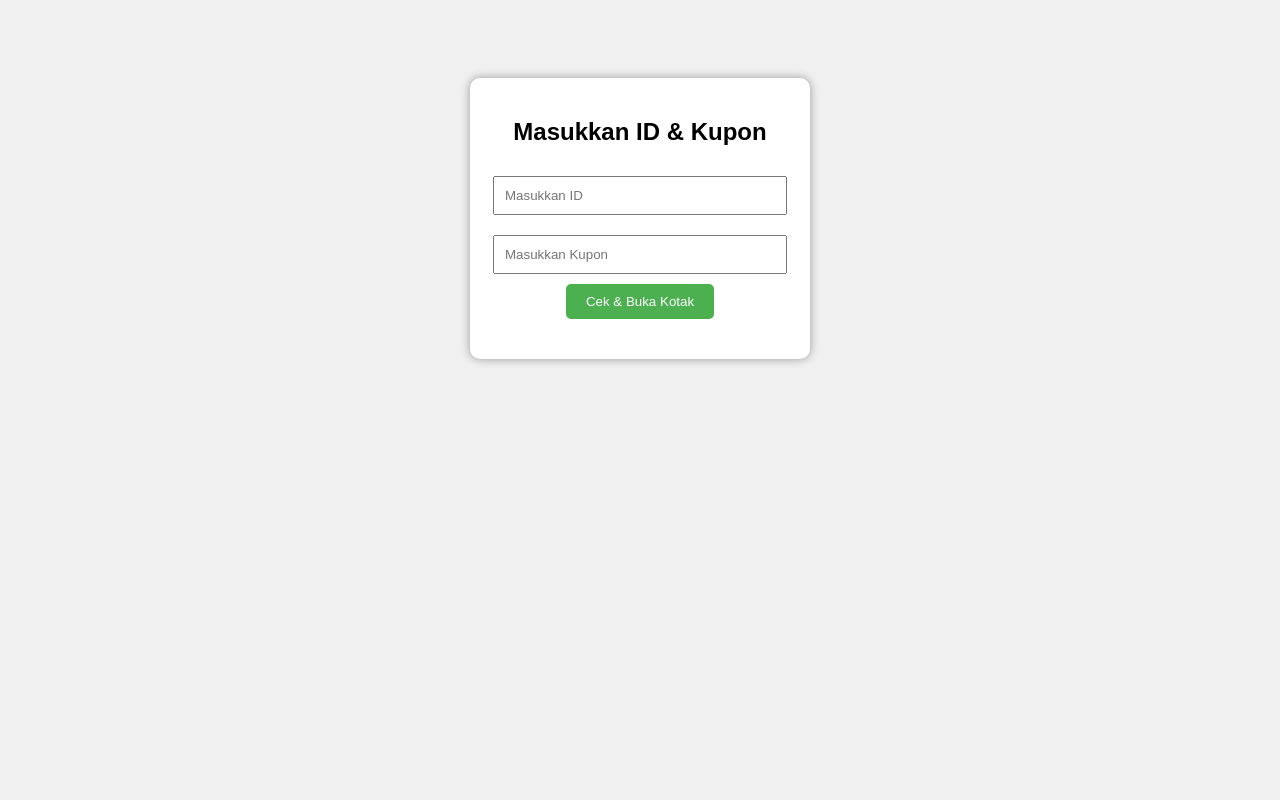
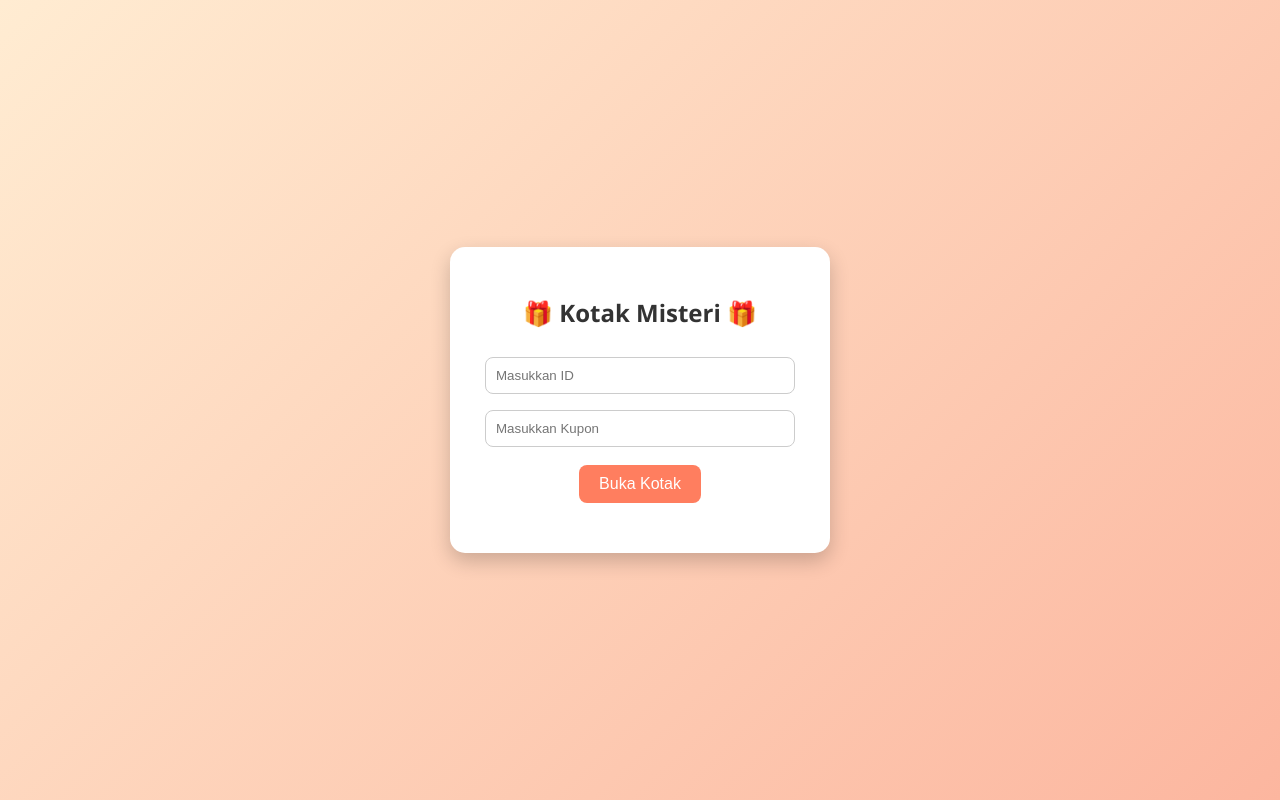
Before and after one commit to hendrawanblg88/cobaterus, a plain HTML site: page index.html in a window 1280 px wide. Drawn offline with Linux system fonts and the light colour scheme.

Commit message:
Update index.html

```diff
--- a/index.html
+++ b/index.html
@@ -2,22 +2,69 @@
 <html lang="id">
 <head>
   <meta charset="UTF-8">
-  <title>Kotak Misteri</title>
+  <title>Game Kotak Misteri</title>
   <style>
-    body { font-family: Arial, sans-serif; text-align: center; background: #f0f0f0; padding: 50px; }
-    .box { margin: 20px auto; width: 300px; background: white; border-radius: 10px; box-shadow: 0 0 10px #999; padding: 20px; }
-    input { padding: 10px; width: 90%; margin: 10px 0; }
-    button { padding: 10px 20px; background: #4CAF50; color: white; border: none; border-radius: 5px; }
-    #result { margin-top: 20px; font-size: 18px; font-weight: bold; }
+    body {
+      font-family: 'Segoe UI', sans-serif;
+      background: linear-gradient(135deg, #ffecd2 0%, #fcb69f 100%);
+      display: flex;
+      justify-content: center;
+      align-items: center;
+      height: 100vh;
+      margin: 0;
+    }
+
+    .container {
+      background: white;
+      padding: 30px;
+      border-radius: 15px;
+      box-shadow: 0 8px 20px rgba(0,0,0,0.2);
+      text-align: center;
+      width: 320px;
+    }
+
+    h2 {
+      margin-bottom: 20px;
+      color: #333;
+    }
+
+    input {
+      width: 90%;
+      padding: 10px;
+      margin: 8px 0;
+      border: 1px solid #ccc;
+      border-radius: 8px;
+    }
+
+    button {
+      background-color: #ff7e5f;
+      color: white;
+      padding: 10px 20px;
+      border: none;
+      border-radius: 8px;
+      cursor: pointer;
+      font-size: 16px;
+      margin-top: 10px;
+    }
+
+    button:hover {
+      background-color: #eb5e39;
+    }
+
+    #result {
+      margin-top: 20px;
+      font-weight: bold;
+      color: #333;
+    }
   </style>
 </head>
 <body>
 
-  <div class="box">
-    <h2>Masukkan ID & Kupon</h2>
+  <div class="container">
+    <h2>🎁 Kotak Misteri 🎁</h2>
     <input type="text" id="id" placeholder="Masukkan ID">
     <input type="text" id="kupon" placeholder="Masukkan Kupon">
-    <button onclick="cekKupon()">Cek & Buka Kotak</button>
+    <button onclick="cekKupon()">Buka Kotak</button>
     <div id="result"></div>
   </div>
 
@@ -27,9 +74,10 @@
     function cekKupon() {
       const id = document.getElementById("id").value.trim();
       const kupon = document.getElementById("kupon").value.trim();
+      const resultDiv = document.getElementById("result");
 
       if (!id || !kupon) {
-        document.getElementById("result").innerText = "Isi ID dan Kupon terlebih dahulu.";
+        resultDiv.innerText = "⚠️ Masukkan ID dan Kupon terlebih dahulu.";
         return;
       }
 
@@ -39,28 +87,29 @@
           if (data.status === "success") {
             const hadiah = bukaHadiah();
             simpanHadiah(data.row, hadiah);
-            document.getElementById("result").innerText = `Selamat! Kamu mendapatkan: ${hadiah}`;
+            resultDiv.innerText = `🎉 Selamat! Kamu mendapatkan: ${hadiah}`;
           } else {
-            document.getElementById("result").innerText = data.message;
+            resultDiv.innerText = `❌ ${data.message}`;
           }
         })
         .catch(() => {
-          document.getElementById("result").innerText = "Terjadi kesalahan koneksi.";
+          resultDiv.innerText = "❌ Terjadi kesalahan saat menghubungi server.";
         });
     }
 
     function bukaHadiah() {
-      const hadiahList = ["Hadiah A", "Hadiah B", "Hadiah C", "Hadiah Spesial"];
+      const hadiahList = ["Voucher 50K", "Pulsa 25K", "Merchandise", "Hadiah Misteri", "Gagal 😢"];
       return hadiahList[Math.floor(Math.random() * hadiahList.length)];
     }
 
     function simpanHadiah(row, hadiah) {
-      fetch(`${API_URL}`, {
+      fetch(API_URL, {
         method: "POST",
-        body: JSON.stringify({ row, hadiah }),
-        headers: { "Content-Type": "application/json" }
+        headers: { "Content-Type": "application/json" },
+        body: JSON.stringify({ row, hadiah })
       });
     }
   </script>
+
 </body>
 </html>
```
